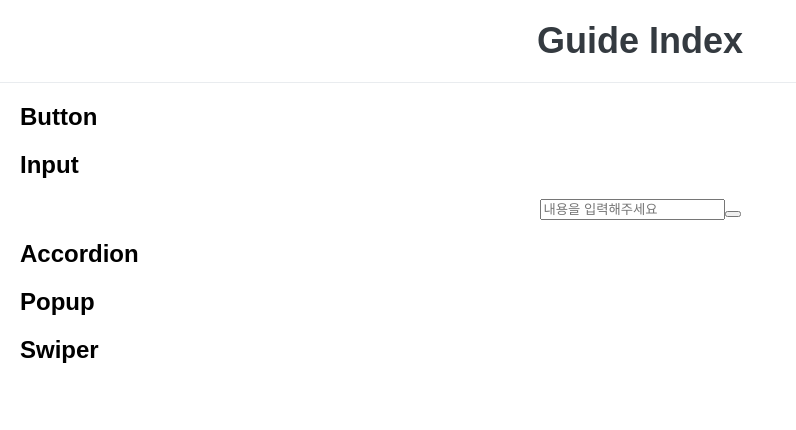
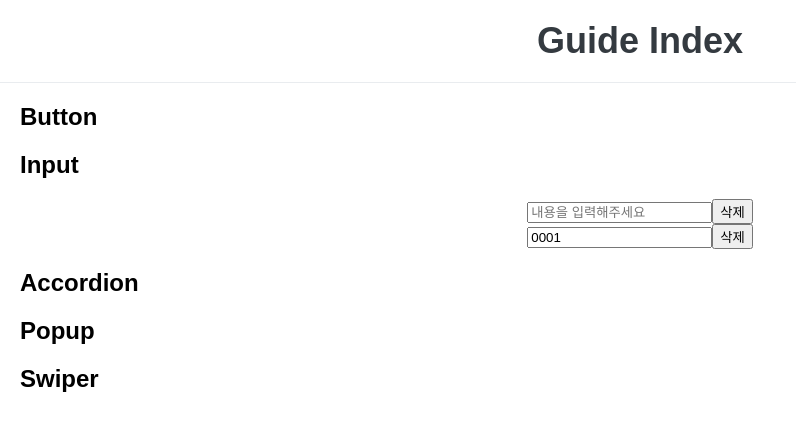
Before and after one commit to Lim-Suhyeon/ReactTest, a React (Create React App) app: page /InputGuide in a window 1280 px wide. Shown: the top 430 px of the page, without its empty margins (0-796 px from the left). Built offline with nearby package versions, Linux system fonts and the light colour scheme.

Commit message:
Update 6 files

```diff
--- a/package.json
+++ b/package.json
@@ -8,6 +8,7 @@
   ],
   "main": "src/index.js",
   "dependencies": {
+    "classname": "^0.0.0",
     "loader-utils": "3.2.1",
     "react": "18.2.0",
     "react-dom": "18.2.0",
--- a/src/component/Input.js
+++ b/src/component/Input.js
@@ -1,19 +1,27 @@
-import React from "react";
+import React, { useState } from "react";
 
 function Input(props) {
   //btn_del show
-  const onChange = (event) => {
-    console.log(event.target);
+  const [isDelbtn, setActive] = useState(false);
+
+  const onChange = (e) => {
+    const $value = e.target.value.length;
+    if ($value > 0) {
+      setActive(true);
+    } else {
+      setActive(false);
+    }
   };
   return (
     <div className="inp_wrap">
       <div className="inp_box">
         <input
+          value={props.value}
           placeholder={props.placeholder}
           type={props.type}
           onChange={onChange}
         />
-        <button className="btn_del" />
+        <button className={`btn_del ${isDelbtn ? "active" : ""}`}>삭제</button>
       </div>
     </div>
   );
--- a/src/guide/InputGuide.js
+++ b/src/guide/InputGuide.js
@@ -6,6 +6,7 @@ function InputGuide() {
     <div className="guide_cont">
       <h2 className="guide_h2">Input</h2>
       <Input placeholder="내용을 입력해주세요" type="password" />
+      <Input placeholder="내용을 입력해주세요" value="0001" />
     </div>
   );
 }
--- a/src/styles.css
+++ b/src/styles.css
@@ -14,3 +14,6 @@ body {
 }
 
 /* input */
+.btn_del.active {
+  display: none;
+}
```
Also changed, not shown: 2 other files (tests, documents, lock files or other folders).
